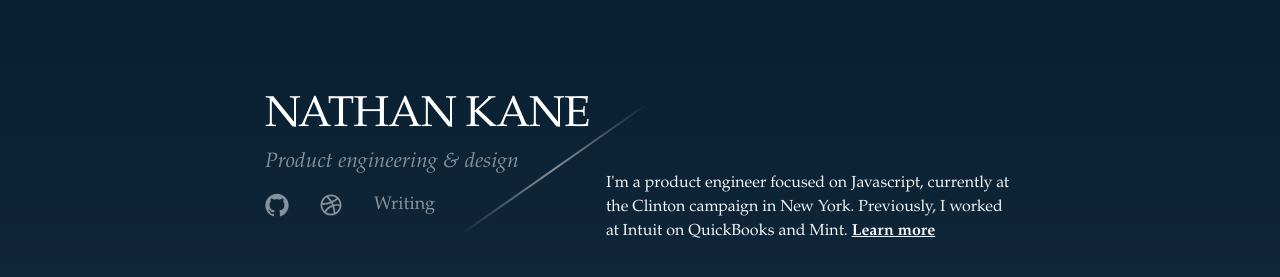
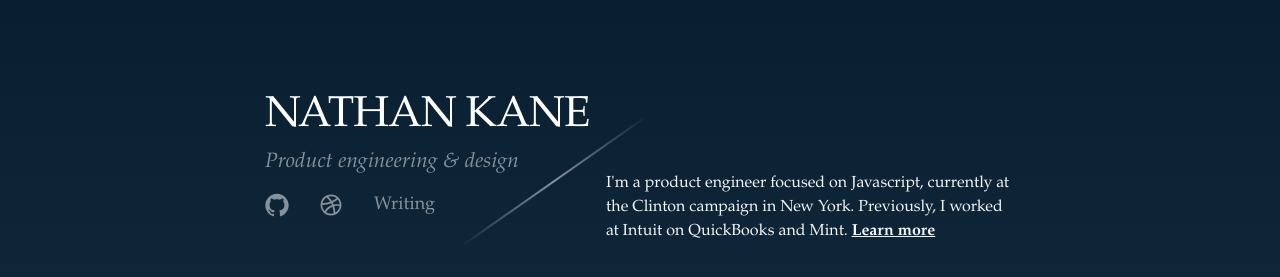
Before and after one commit to kanenathan213/kanenathan213.github.io, a Jekyll site: the page built from index.html, in a window 1280 px wide. Shown: the part 281-558 px from the top of the page. Built offline with Jekyll 4.4.1, drawn with Linux system fonts in a browser that asks for light colours.

Commit message:
background color

```diff
--- a/_sass/_layout.scss
+++ b/_sass/_layout.scss
@@ -49,7 +49,7 @@
     height: 150%;
     position: absolute;
     right: 15%;
-    top: -25%;
+    top: -17%;
     transform: rotate(55deg);
     width: 2px;
     background-image: linear-gradient(rgba(white, 0.02), rgba(white, 0.5), rgba(white, 0.02));
@@ -346,8 +346,9 @@
  * Page content
  */
 .page-content {
+  background: linear-gradient(rgba(0, 24, 43, 1), rgba(0, 24, 43, 0.9));
+  font-size: 18px;
   padding: 0 5%;
-    font-size: 18px;
   @include breakpoint($md) {
     padding: 0;
   }
@@ -538,8 +539,6 @@
 }
 
 .home {
-  background:
-    linear-gradient(rgba(0, 24, 43, 1), rgba(0, 24, 43, 0.9));
   min-height: 70vh;
   height: 100vh;
   display: flex;
--- a/css/main.scss
+++ b/css/main.scss
@@ -2,8 +2,6 @@
 # Only the main Sass file needs front matter (the dashes are enough)
 ---
 @charset "utf-8";
-
-
 
 // Our variables
 $base-font-family: "Palatino Linotype", "Book Antiqua", Palatino, serif;
```
Lines whose indentation alone changed are shown as unchanged.
